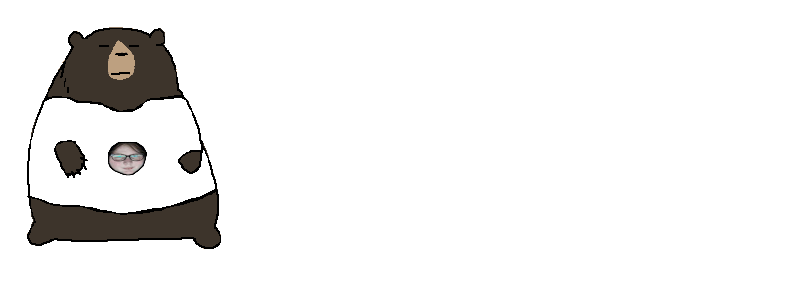
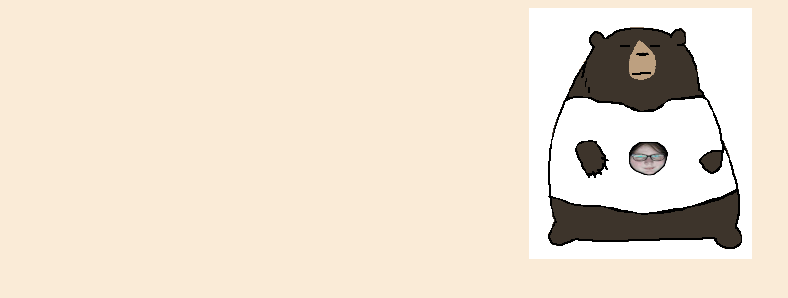
Before and after one commit to SquishyDaniel/mijn-website-vb, a plain HTML site: page main.html in a window 1280 px wide. Shown: the whole page, without its empty margins (0-788 px from the left). Drawn offline with Linux system fonts and the light colour scheme.

Commit message:
stylesheet.css aangepast

```diff
--- a/main.html
+++ b/main.html
@@ -3,9 +3,13 @@
 <head>
     <meta charset="UTF-8">
     <title>website or smth</title>
+    <link rel="stylesheet" href="stylesheet.css">
 </head>
 <body>
+
+<div class="picture">
 <img  alt="foto van een getekende beer die zit met een wit t-shirt aan waar mijn gezicht op staat" id="foto" src="image.png">
+</div>
 
 </body>
 </html>
--- a/stylesheet.css
+++ b/stylesheet.css
@@ -1,3 +1,8 @@
+.picture {
+    display: flex;
+    justify-content: center;
+}
+
 body {
-    color: darkgray;
+    background-color: antiquewhite;
 }
```
